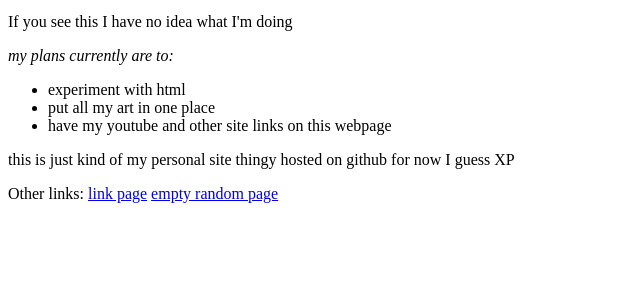
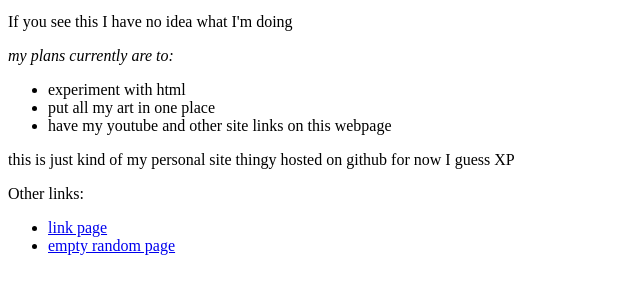
Before and after one commit to LilianMarie/LilianMarie.github.io, a plain HTML site: page index.html in a window 1280 px wide. Shown: the part 101-394 px from the top of the page, without its empty margins (0-640 px from the left). Drawn offline with Linux system fonts and the light colour scheme.

Commit message:
Update index.html

```diff
--- a/index.html
+++ b/index.html
@@ -26,8 +26,10 @@
 
 
 Other links:
-<a href="./images-and-links/linkspage.html">link page</a>
-<a href="./images-and-links/pages/about.html">empty random page</a>
+<ul>
+<li><a href="./images-and-links/linkspage.html">link page</a></li>
+<li><a href="./images-and-links/pages/about.html">empty random page</a></li>
+</ul>
 
 </body>
 
```
